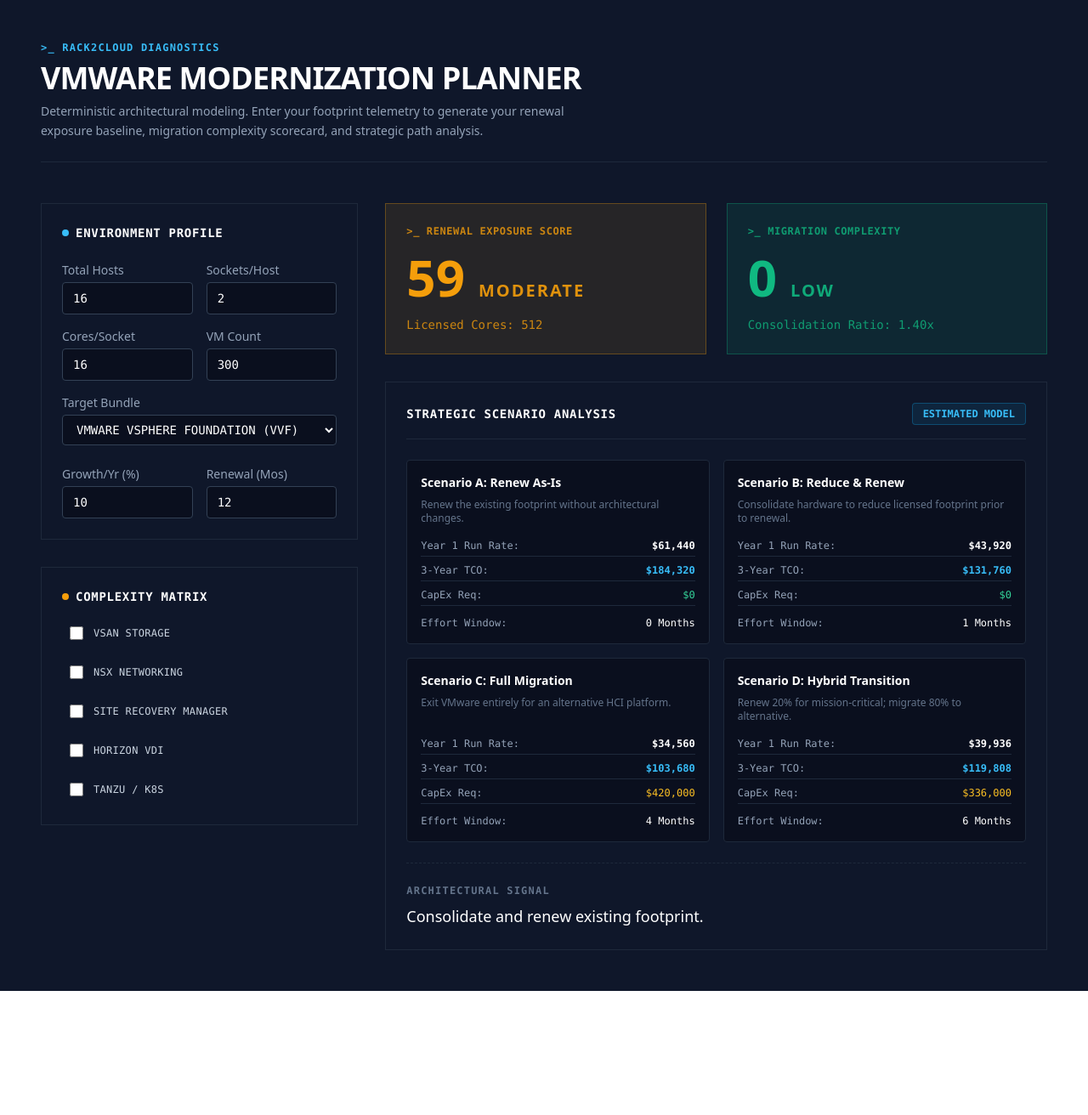
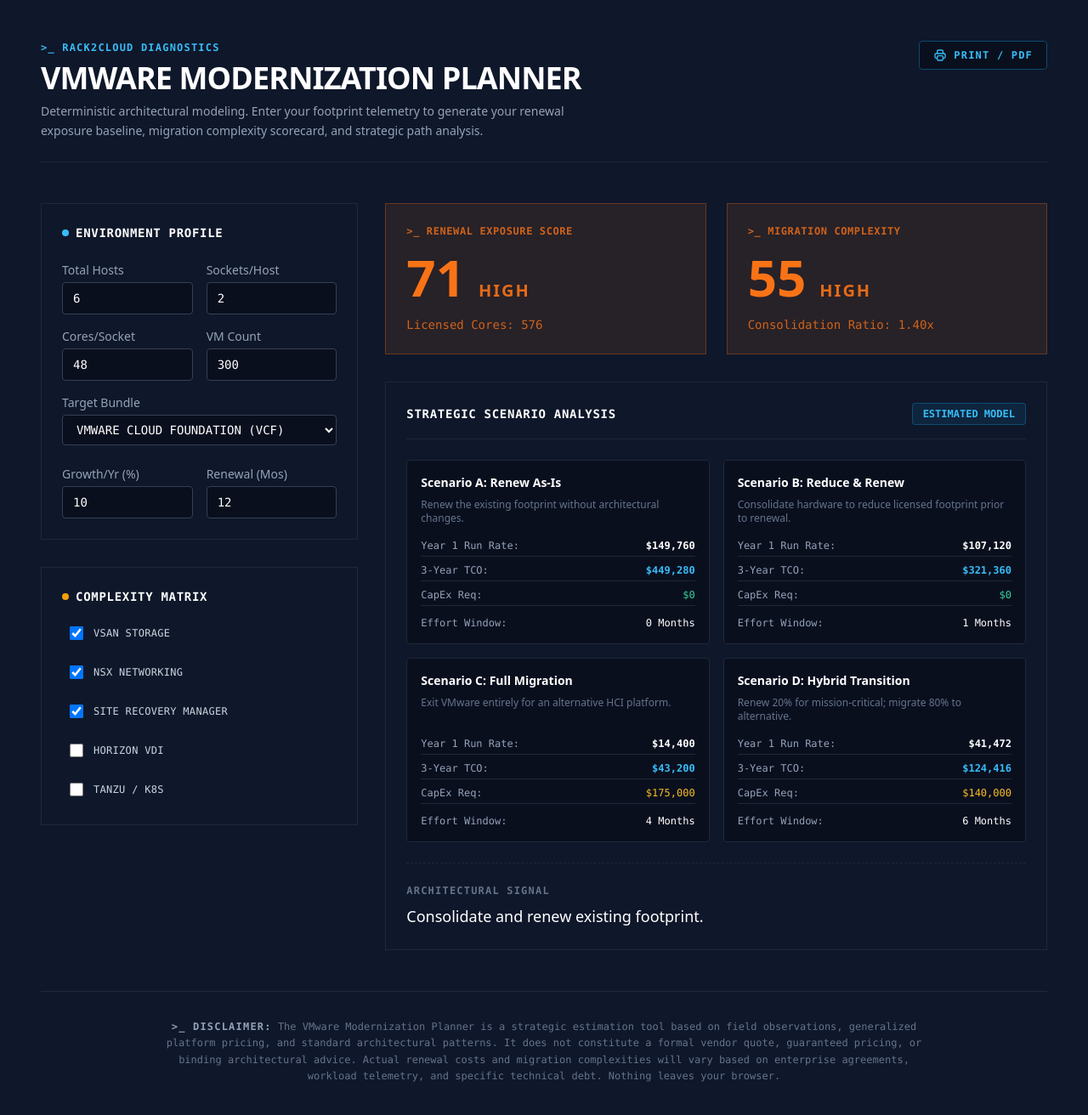
Before and after one commit to rack2cloud/vmware-nutanix-mapper-tool, a Next.js app: page / in a window 1280 px wide. Shown: the top 1312 px of the page at 85% size. Before the commit the page ends 1166 px from the top, so only its background shows below. Built offline with nearby package versions, Linux system fonts and the light colour scheme.

Commit message:
Refactor ModernizationPlanner component layout and state
Updated initial state values for the modernization planner, modified header structure to include a print button, and added a disclaimer footer.

```diff
--- a/src/app/page.tsx
+++ b/src/app/page.tsx
@@ -10,17 +10,17 @@
 export default function ModernizationPlanner() {
   // 1. Initial State Mapping
   const [profile, setProfile] = useState<EnvironmentProfile>({
-    hosts: 16,
+    hosts: 6,
     socketsPerHost: 2,
-    coresPerSocket: 16,
+    coresPerSocket: 48,
     vmCount: 300,
     storageTb: 100,
     growthRatePct: 10,
     contractHorizonMonths: 12,
-    bundle: "vvf",
-    hasVsan: false,
-    hasNsx: false,
-    hasSrm: false,
+    bundle: "vcf",
+    hasVsan: true,
+    hasNsx: true,
+    hasSrm: true,
     hasHorizon: false,
     hasK8s: false,
   });
@@ -64,8 +64,9 @@
     <div className="min-h-screen bg-[#0f172a] text-slate-300 font-sans p-6 lg:p-12">
       <div className="max-w-7xl mx-auto">
 
-        {/* Header */}
-        <header className="mb-12 border-b border-slate-800 pb-6">
+        {/* Header with Print Button */}
+        <header className="mb-12 border-b border-slate-800 pb-6 flex flex-col md:flex-row md:items-start justify-between gap-6">
+          <div>
             <div className="font-mono text-xs font-bold uppercase tracking-widest text-sky-400 mb-2">
               &gt;_ Rack2Cloud Diagnostics
             </div>
@@ -75,6 +76,16 @@
             <p className="text-slate-400 mt-2 max-w-2xl text-sm leading-relaxed">
               Deterministic architectural modeling. Enter your footprint telemetry to generate your renewal exposure baseline, migration complexity scorecard, and strategic path analysis.
             </p>
+          </div>
+          <div className="shrink-0 flex gap-4">
+            <button
+              onClick={() => window.print()}
+              className="flex items-center gap-2 bg-[#0a0f1e] hover:bg-slate-800 text-sky-400 px-4 py-2 border border-sky-900 rounded text-xs font-bold font-mono tracking-widest transition-colors uppercase"
+            >
+              <svg className="w-4 h-4" fill="none" stroke="currentColor" viewBox="0 0 24 24"><path strokeLinecap="round" strokeLinejoin="round" strokeWidth={2} d="M17 17h2a2 2 0 002-2v-4a2 2 0 00-2-2H5a2 2 0 00-2 2v4a2 2 0 002 2h2m2 4h6a2 2 0 002-2v-4a2 2 0 00-2-2H9a2 2 0 00-2 2v4a2 2 0 002 2zm8-12V5a2 2 0 00-2-2H9a2 2 0 00-2 2v4h10z" /></svg>
+              Print / PDF
+            </button>
+          </div>
         </header>
 
         <div className="grid grid-cols-1 lg:grid-cols-12 gap-8">
@@ -196,12 +207,12 @@
 
             </div>
 
-            {/* Framework Signals */}
+            {/* Framework Signals (Conditionally Rendered based on Calculator logic) */}
             {results.frameworkSignals.length > 0 && (
               <div className="space-y-4">
                 {results.frameworkSignals.map((signal) => (
                   <div key={signal.id} className="bg-slate-900 border-l-4 border-rose-500 p-4 border border-slate-800 rounded-r-lg flex gap-4 items-start">
-                    <div className="bg-rose-500/20 text-rose-400 font-mono text-xs font-bold px-2 py-1 rounded">
+                    <div className="bg-rose-500/20 text-rose-400 font-mono text-xs font-bold px-2 py-1 rounded mt-1">
                       #{signal.id}
                     </div>
                     <div>
@@ -266,6 +277,14 @@
 
           </div>
         </div>
+
+        {/* Disclaimer Footer */}
+        <div className="mt-12 pt-8 border-t border-slate-800 text-center pb-12">
+          <p className="text-xs text-slate-500 font-mono leading-relaxed max-w-4xl mx-auto">
+            <strong className="text-slate-400 uppercase tracking-widest">&gt;_ Disclaimer:</strong> The VMware Modernization Planner is a strategic estimation tool based on field observations, generalized platform pricing, and standard architectural patterns. It does not constitute a formal vendor quote, guaranteed pricing, or binding architectural advice. Actual renewal costs and migration complexities will vary based on enterprise agreements, workload telemetry, and specific technical debt. Nothing leaves your browser.
+          </p>
+        </div>
+
       </div>
     </div>
   );
```
Lines whose indentation alone changed are shown as unchanged.
